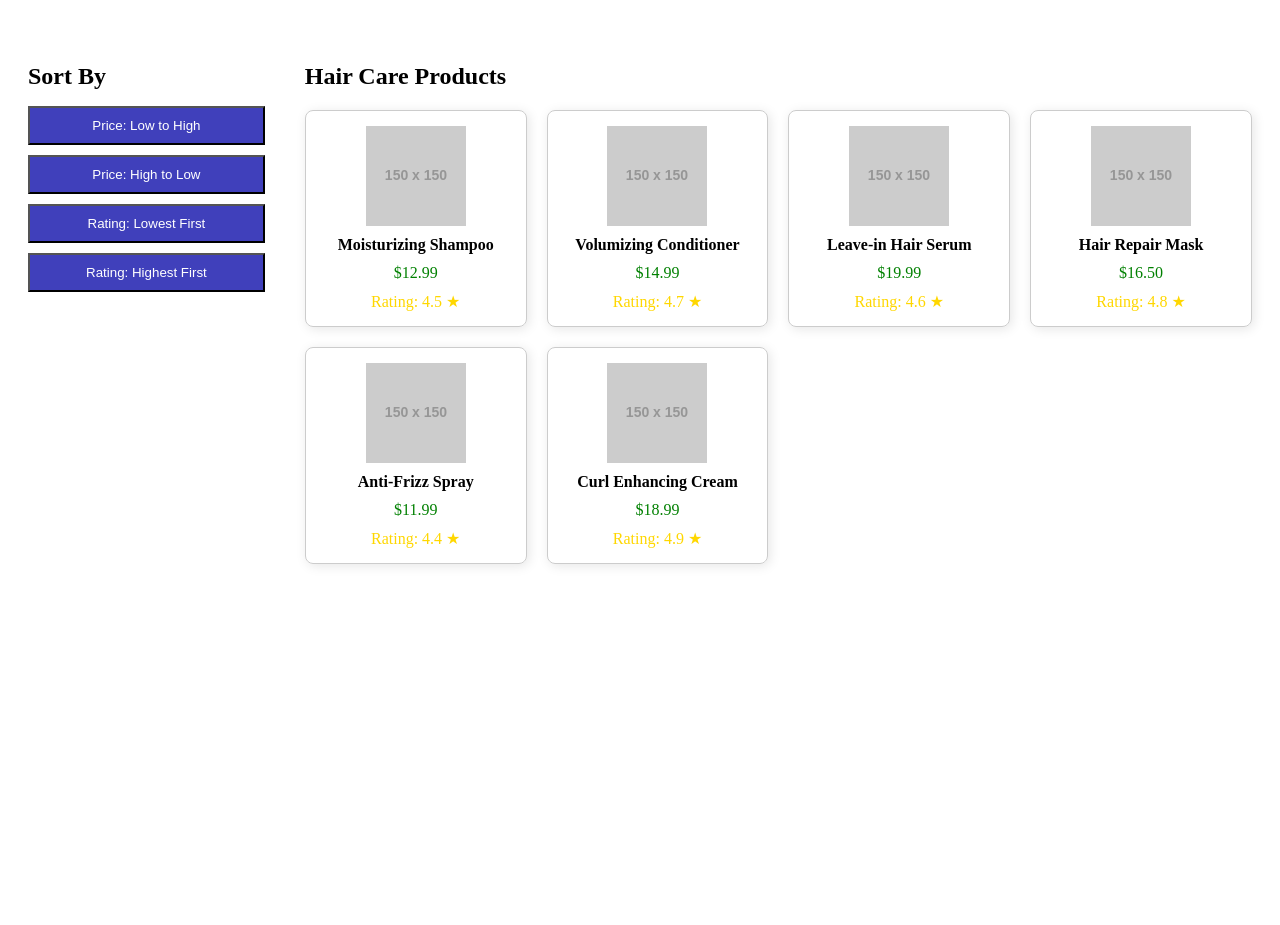
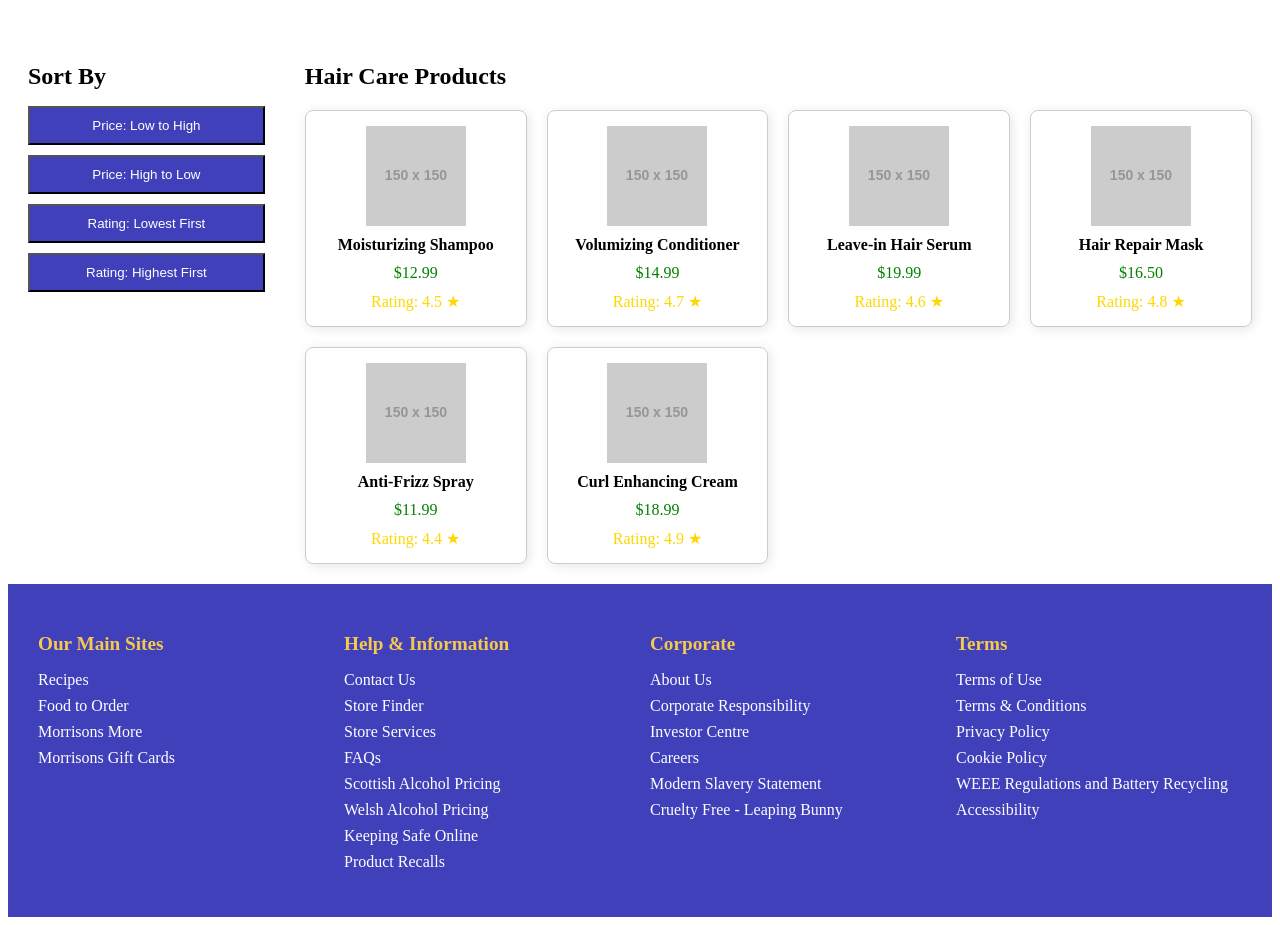
Before and after one commit to JADEOYE95/jadeoye95.github.io, a plain HTML site: page index.html in a window 1280 px wide. Shown: the part 82-1007 px from the top of the page. Before the commit the page ends 800 px from the top, so only its background shows below. Drawn offline with Linux system fonts and the light colour scheme; placeholder pictures from the web are drawn by us.

Commit message:
newest commit

```diff
--- a/index.html
+++ b/index.html
@@ -51,4 +51,50 @@
 
     <script src="app.js" defer></script>
 </body>
+<footer class="footer">
+    <div class="footer-column">
+        <h3>Our Main Sites</h3>
+        <ul>
+            <li><a href="#">Recipes</a></li>
+            <li><a href="#">Food to Order</a></li>
+            <li><a href="#">Morrisons More</a></li>
+            <li><a href="#">Morrisons Gift Cards</a></li>
+        </ul>
+    </div>
+    <div class="footer-column">
+        <h3>Help & Information</h3>
+        <ul>
+            <li><a href="#">Contact Us</a></li>
+            <li><a href="#">Store Finder</a></li>
+            <li><a href="#">Store Services</a></li>
+            <li><a href="#">FAQs</a></li>
+            <li><a href="#">Scottish Alcohol Pricing</a></li>
+            <li><a href="#">Welsh Alcohol Pricing</a></li>
+            <li><a href="#">Keeping Safe Online</a></li>
+            <li><a href="#">Product Recalls</a></li>
+        </ul>
+    </div>
+    <div class="footer-column">
+        <h3>Corporate</h3>
+        <ul>
+            <li><a href="#">About Us</a></li>
+            <li><a href="#">Corporate Responsibility</a></li>
+            <li><a href="#">Investor Centre</a></li>
+            <li><a href="#">Careers</a></li>
+            <li><a href="#">Modern Slavery Statement</a></li>
+            <li><a href="#">Cruelty Free - Leaping Bunny</a></li>
+        </ul>
+    </div>
+    <div class="footer-column">
+        <h3>Terms</h3>
+        <ul>
+            <li><a href="#">Terms of Use</a></li>
+            <li><a href="#">Terms & Conditions</a></li>
+            <li><a href="#">Privacy Policy</a></li>
+            <li><a href="#">Cookie Policy</a></li>
+            <li><a href="#">WEEE Regulations and Battery Recycling</a></li>
+            <li><a href="#">Accessibility</a></li>
+        </ul>
+    </div>
+</footer>
 </html>
--- a/style.css
+++ b/style.css
@@ -132,3 +132,49 @@
 .product-rating {
     color: gold;
 }
+
+/* Footer styles */
+.footer {
+    display: flex;
+    justify-content: space-around;
+    padding: 20px;
+    background-color: rgb(64, 64, 187);
+    color: white;
+}
+
+.footer-column {
+    flex: 1;
+    padding: 10px;
+}
+
+.footer-column h3 {
+    font-size: 1.2em;
+    color: #f5c94e; /* Yellowish color for headers */
+    margin-bottom: 10px;
+}
+
+.footer-column ul {
+    list-style-type: none;
+    padding: 0;
+}
+
+.footer-column ul li {
+    margin-bottom: 8px;
+}
+
+.footer-column ul li a {
+    color: white;
+    text-decoration: none;
+}
+
+.footer-column ul li a:hover {
+    text-decoration: underline;
+}
+
+/* Responsive for smaller screens */
+@media (max-width: 768px) {
+    .footer {
+        flex-direction: column;
+        align-items: center;
+    }
+}
```
